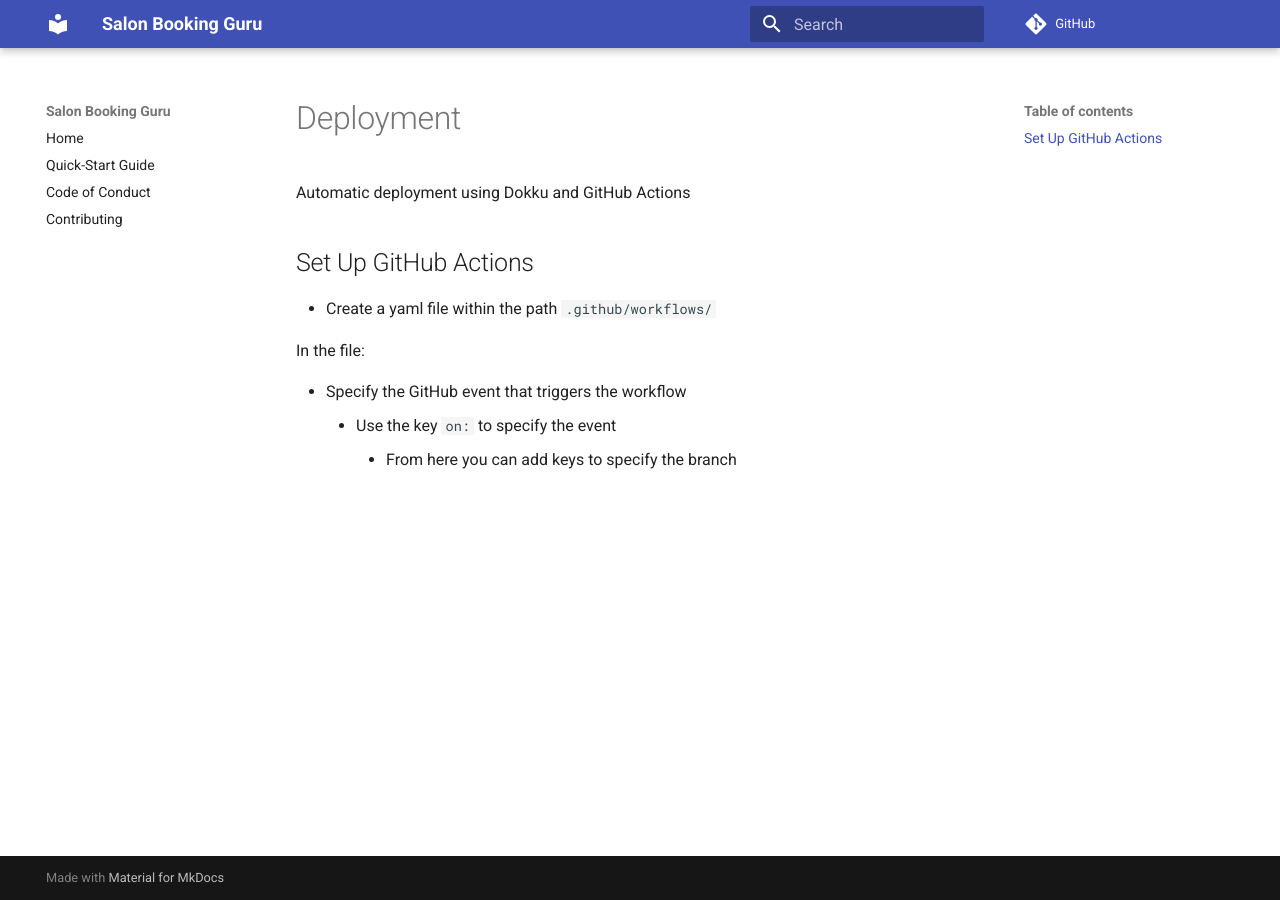
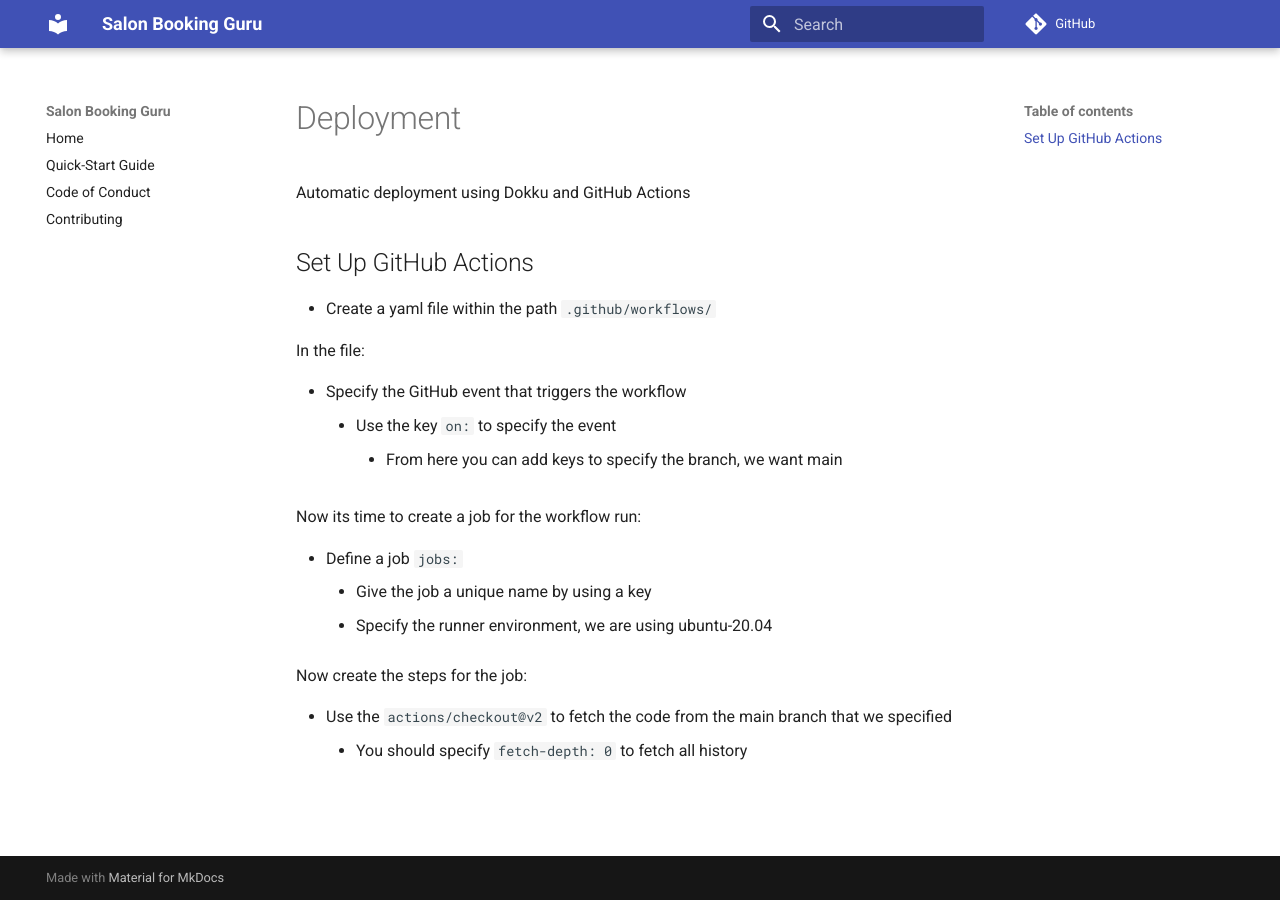
Before and after one commit to KarmaComputing/salon-booking-guru, an MkDocs documentation site: the page built from docs/deployment.md, in a window 1280 px wide. Built offline with MkDocs 1.6.1 and Material for MkDocs 9.7.7, drawn with Linux system fonts in a browser that asks for light colours; comment, search, counter and statistics services are not loaded.

Commit message:
added to docs: explain how to setup a job

````diff
--- a/docs/deployment.md
+++ b/docs/deployment.md
@@ -10,4 +10,15 @@
 
 - Specify the GitHub event that triggers the workflow
     - Use the key ```on:``` to specify the event
-        - From here you can add keys to specify the branch
+        - From here you can add keys to specify the branch, we want main
+
+Now its time to create a job for the workflow run:
+
+- Define a job ```jobs:```
+    - Give the job a unique name by using a key
+    - Specify the runner environment, we are using ubuntu-20.04
+
+Now create the steps for the job:
+
+- Use the ```actions/checkout@v2``` to fetch the code from the main branch that we specified
+    - You should specify ```fetch-depth: 0``` to fetch all history
````
